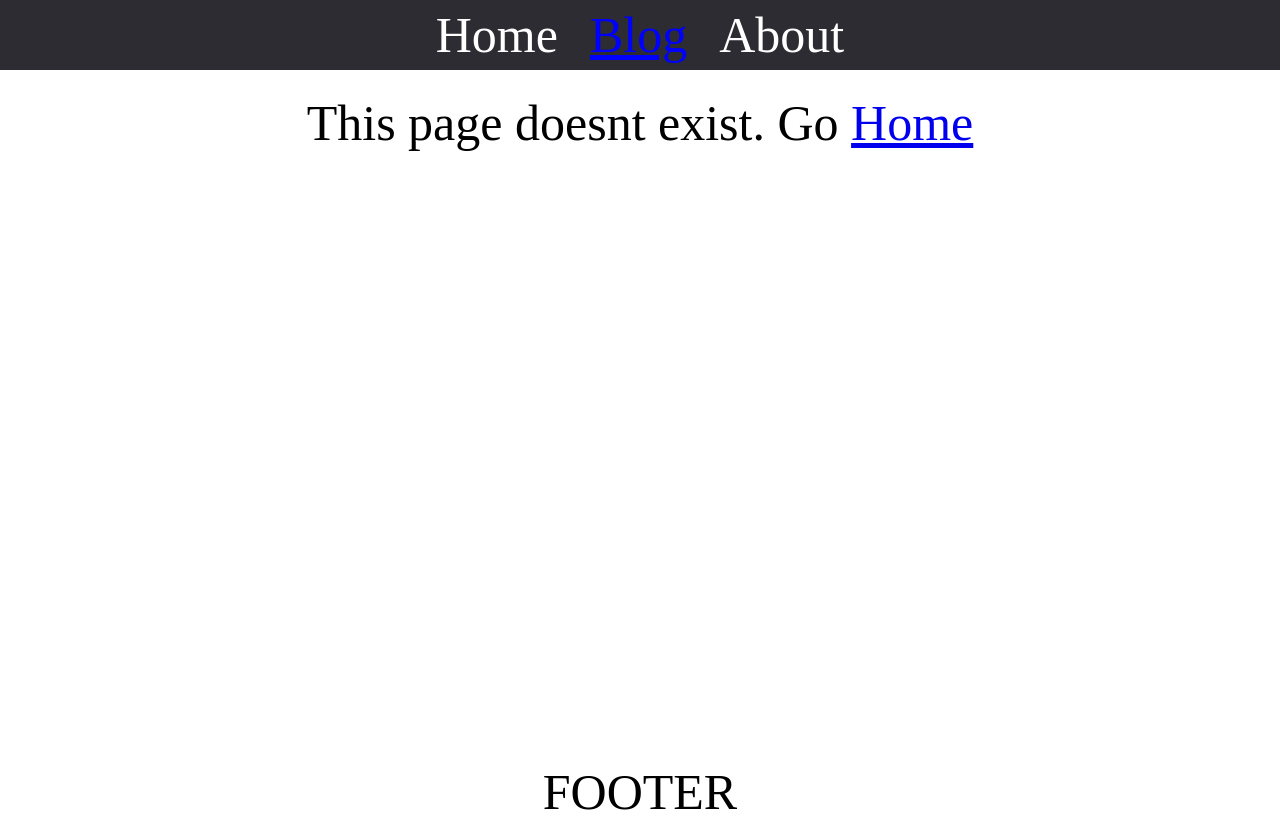
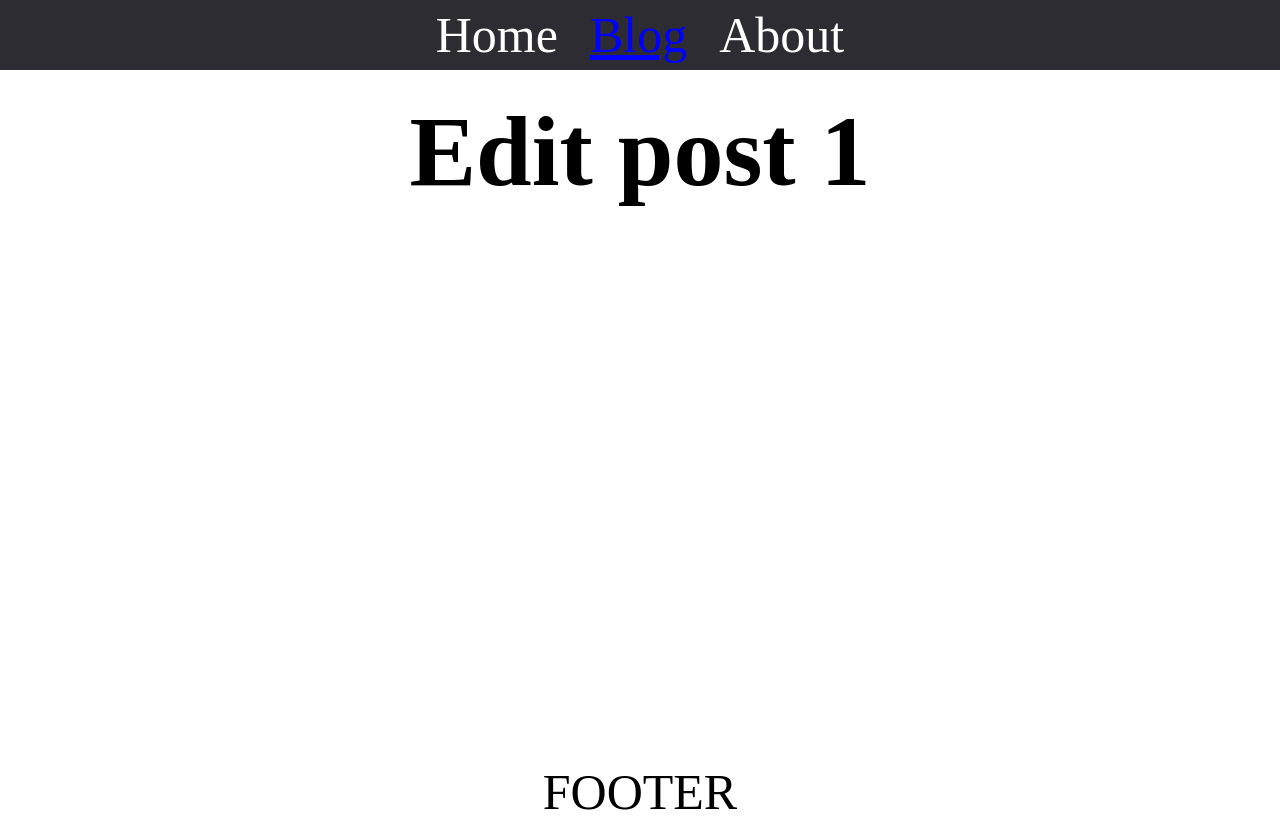
Before and after one commit to vladian95/router6, a React (Create React App) app: page /posts/1/edit in a window 1280 px wide. Built offline with nearby package versions, Linux system fonts and the light colour scheme.

Commit message:
finished params

```diff
--- a/src/App.jsx
+++ b/src/App.jsx
@@ -2,6 +2,8 @@ import { Routes, Route } from 'react-router-dom';
 import Homepage from './pages/Homepage';
 import About from './pages/Aboutpage';
 import Blogpage from './pages/Blogpage';
+import Createpost from './pages/Createpost';
+import Editpost from './pages/Editpost';
 import Singlepage from './pages/Singlepage';
 import Notfoundpage from './pages/Notfoundpage';
 import Layout from './components/Layout';
@@ -17,6 +19,8 @@ function App() {
           <Route path="about" element={<About />} />
           <Route path="posts" element={<Blogpage />} />
           <Route path="posts/:id" element={<Singlepage />} />
+          <Route path="posts/:id/edit" element={<Editpost />} />
+          <Route path="posts/new" element={<Createpost />} />
           <Route path="*" element={<Notfoundpage />} />
         </Route>
       </Routes>
--- /dev/null
+++ b/src/pages/Createpost.jsx
@@ -0,0 +1,11 @@
+import React from 'react';
+
+const Createpost = () => {
+  return (
+    <div>
+      <h1>Create a post</h1>
+    </div>
+  );
+};
+
+export default Createpost;
--- /dev/null
+++ b/src/pages/Editpost.jsx
@@ -0,0 +1,13 @@
+import { useParams } from 'react-router-dom';
+
+const Editpost = () => {
+  const { id } = useParams();
+
+  return (
+    <div>
+      <h1>Edit post {id}</h1>
+    </div>
+  );
+};
+
+export default Editpost;
--- a/src/pages/Singlepage.jsx
+++ b/src/pages/Singlepage.jsx
@@ -1,4 +1,4 @@
-import { useParams } from 'react-router-dom';
+import { useParams, Link } from 'react-router-dom';
 import { useState, useEffect } from 'react';
 
 const Singlepage = () => {
@@ -16,6 +16,7 @@ const Singlepage = () => {
         <>
           <h1>{post.title}</h1>
           <p>{post.body}</p>
+          <Link to={`/posts/${id}/edit`}>edit</Link>
         </>
       )}
     </div>
```
